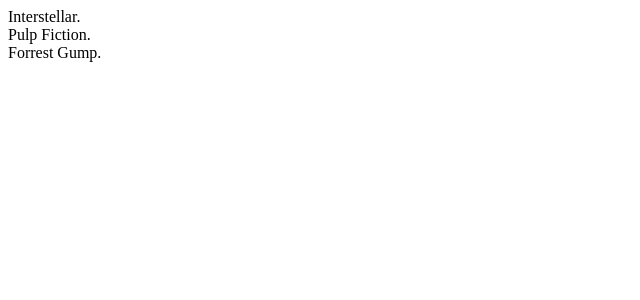
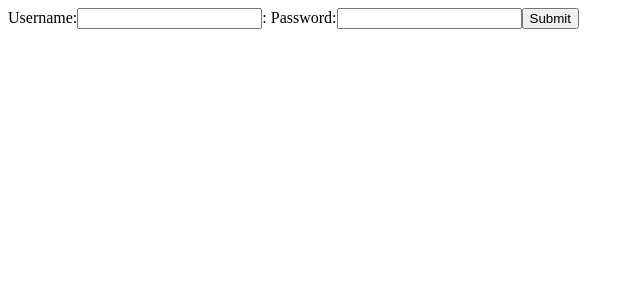
Before and after one commit to zhasan90/myFlix-client, a React app: page / in a window 1280 px wide. Shown: the top 300 px of the page, without its empty margins (0-640 px from the left). Built offline with nearby package versions, Linux system fonts and the light colour scheme; the HTML template or start-up script is replaced by a standard one.

Commit message:
added login-view

```diff
--- a/movie-card/movie-card.jsx
+++ b/movie-card/movie-card.jsx
@@ -1,3 +1,5 @@
+import PropTypes from "prop-types";
+
 export const MovieCard = ({ movie, onMovieClick }) => {
     return (<div
         onClick={() => {
@@ -5,3 +7,15 @@
         }}> {movie.title}
     </div>);
 };
+
+MovieCard.propTypes = {
+    movies: PropTypes.shape({
+        title: PropTypes.string,
+        image: PropTypes.string,
+        description: PropTypes.string,
+        actors: PropTypes.string,
+        genre: PropTypes.string,
+        director: PropTypes.string,
+    }).isRequired,
+    onMovieClick: PropTypes.func.isRequired
+};
--- a/package.json
+++ b/package.json
@@ -8,6 +8,7 @@
   "author": "Zubair",
   "license": "ISC",
   "dependencies": {
+    "prop-types": "^15.8.1",
     "react": "^18.3.1",
     "react-dom": "^18.3.1"
   },
--- /dev/null
+++ b/src/components/login-view/login-view.jsx
@@ -0,0 +1,33 @@
+import React from "react";
+
+export const LoginView = () => {
+    const handleSubmit = (event) => {
+        event.preventDefault();
+
+        const data = {
+            access: username,
+            secret: password
+        };
+
+        fetch("https://openlibrary.org/account/login.json", {
+            method: "POST",
+            body: JSON.stringify(data)
+        });
+    }
+
+    return (
+        <form onSubmit={handleSubmit}>
+            <label htmlFor="">
+                Username:
+                <input type="text" />
+            </label>
+            <label htmlFor="">:
+                Password:
+                <input type="password" />
+            </label>
+            <button type="submit">
+                Submit
+            </button>
+        </form>
+    );
+};
--- a/src/components/main-view/main-view.jsx
+++ b/src/components/main-view/main-view.jsx
@@ -1,60 +1,36 @@
-import { useState } from "react"
+import { useState, useEffect } from "react"
 import { MovieCard } from "../../../movie-card/movie-card";
 import { MovieView } from "../../../movie-view/movie-view";
+import { LoginView } from "../login-view/login-view";
 
 export const MainView = () => {
-    const [movies, setMovies] = useState([{
-        id: 1,
-        title: "Interstellar.",
-        description: "Exploring space and time.",
-        genre: {
-            name: "Sci-fi.",
-            description: "Science Fiction."
-        },
-        director: {
-            name: "Christopher Nolan.",
-            dob: "July 30, 1970."
-        },
-        cast: ["Matthew McConaughey, ", "Jessica Chastain, ", "Anne Hathaway, ", "Matt Daemon, "],
-        image: "https://m.media-amazon.com/images/I/91LMgexOIKL._AC_UL320_.jpg"
-    },
-    {
-        id: 2,
-        title: "Pulp Fiction.",
-        description: "A crime anthology.",
-        genre:
-        {
-            name: "Crime.",
-            description: "Involves criminal activities and investigations."
-        },
-        director:
-        {
-            name: "Quentin Tarantino.",
-            dob: "March 27, 1963."
-        },
-        cast: ["John Travolta, ", "Samuel L. Jackson, ", "Bruce Willis"],
-        image: "https://m.media-amazon.com/images/I/81FlT3v6emL._AC_UL320_.jpg"
-    },
-    {
-        id: 3,
-        title: "Forrest Gump.",
-        description: "Drama-comedy about a simple man.",
-        genre:
-        {
-            name: ["Drama, ", "Comedy"],
-            description: ["Emotional Damage, ", "Makes people laugh"]
-        },
-        director:
-        {
-            name: "Robert Zemeckis",
-            dob: "May 14, 1951"
-        },
-        cast: ["Tom Hanks, ", "Robin Wright, ", "Gary Sinise"],
-        image: "https://m.media-amazon.com/images/I/41C+R-7PdtL._AC_UL320_.jpg"
-    },
-    ]);
+    const [movies, setMovies] = useState([]);
+    const [selectedMovie, setSelectedMovie] = useState(null);
+    const [user, setUser] = useState(null);
 
-    const [selectedMovie, setSelectedMovie] = useState(null);
+    if (!user) {
+        return <LoginView />;
+    }
+
+    useEffect(() => {
+        fetch("https://movie-api-7rs7.onrender.com/movies")
+            .then((response) => response.json())
+            .then((data) => {
+                const moviesFromApi = data.map((doc) => {
+                    return {
+                        id: doc._id,
+                        title: doc.Title,
+                        description: doc.Description,
+                        image: doc.ImagePath,
+                        actors: doc.Actors,
+                        genre: doc.Genre,
+                        director: doc.Director,
+                    };
+                });
+
+                setMovies(moviesFromApi);
+            });
+    }, []);
 
     if (selectedMovie) {
         return (<MovieView movie={selectedMovie} onBackClick={() => setSelectedMovie(null)} />
```
Also changed, not shown: 3 other files (tests, documents, lock files or other folders).
